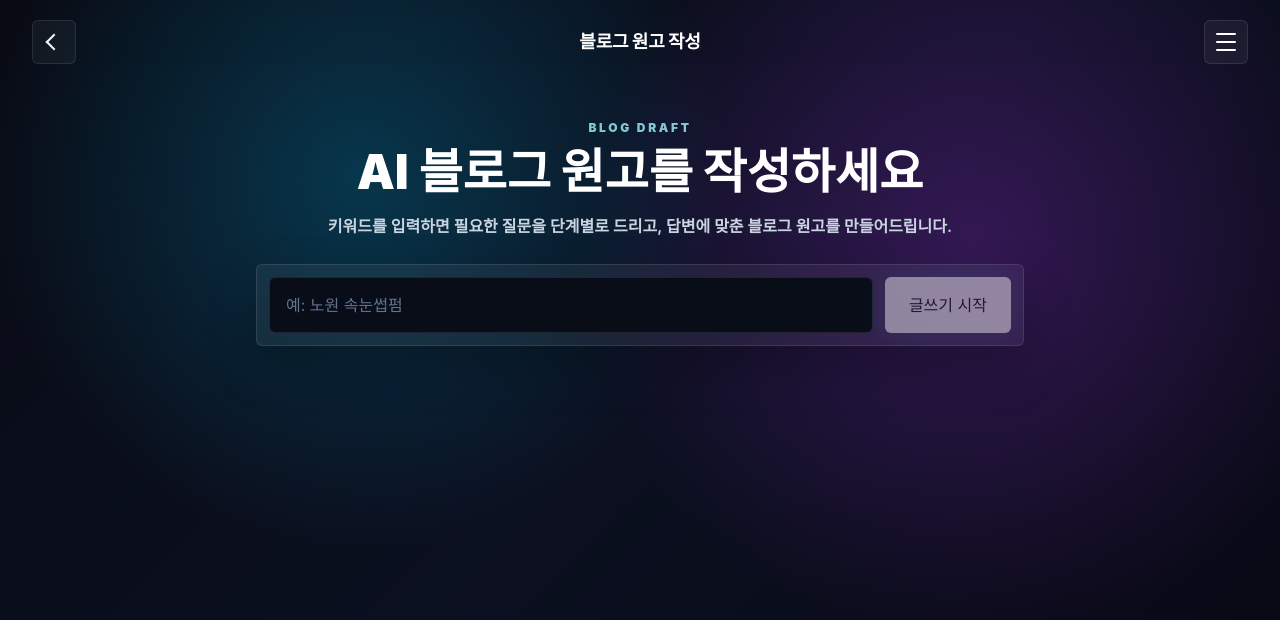
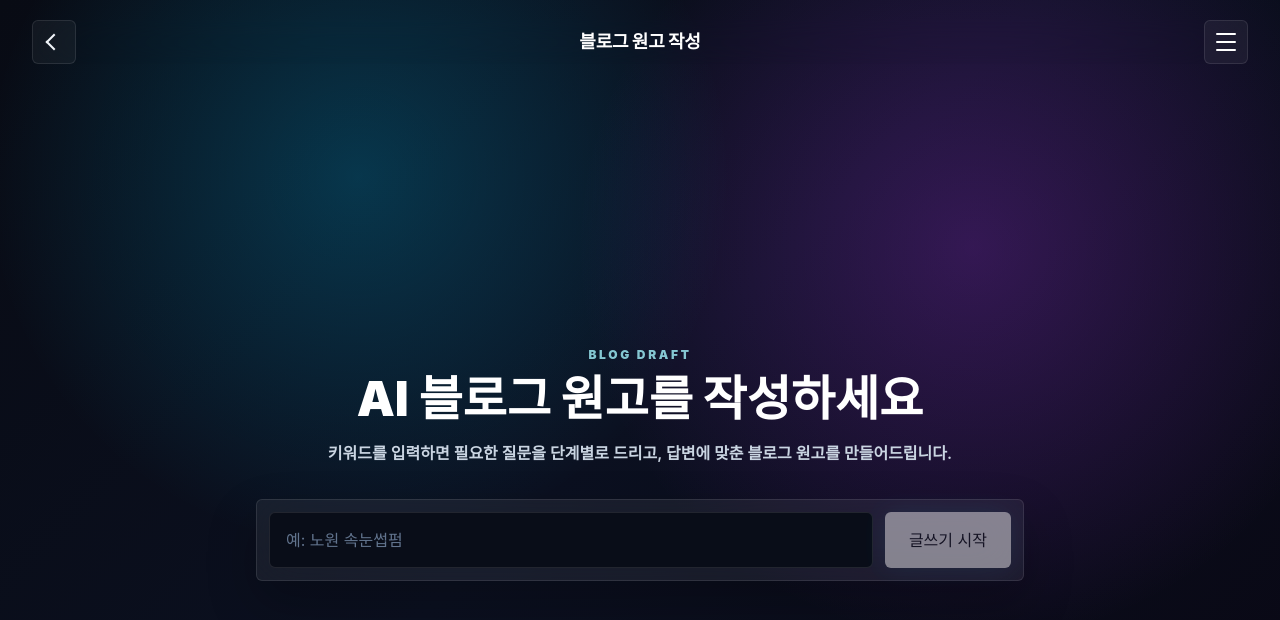
Before and after one commit to dev-wook/ai-marketing, a Next.js app: page / in a window 1280 px wide. Both pictures are taken after a click on the button 639 px from the left and 634 px from the top of the page. Shown: the top 620 px of the page. Built offline with nearby package versions, Linux system fonts and the light colour scheme.

Commit message:
Align blog draft hero layout

```diff
--- a/features/blog-posting/components/blog-posting-tool.tsx
+++ b/features/blog-posting/components/blog-posting-tool.tsx
@@ -182,22 +182,24 @@ export function BlogPostingTool() {
   }
 
   return (
-    <div className="mx-auto grid min-h-[calc(100vh-4rem)] max-w-5xl content-start gap-4 py-4 md:gap-6 md:py-6">
+    <div className="mx-auto grid min-h-[calc(100vh-4rem)] max-w-5xl content-center py-6">
       <section className="text-center">
         <p className="text-xs font-black uppercase tracking-[0.22em] text-cyan-200/80">
           Blog Draft
         </p>
-        <h2 className="mt-3 text-2xl font-black tracking-normal md:text-5xl">
+        <h2 className="mt-3 text-3xl font-black tracking-normal md:text-5xl">
           AI 블로그 원고를 작성하세요
         </h2>
-        <p className="mx-auto mt-3 max-w-4xl text-sm font-semibold leading-6 text-slate-300 md:mt-4 md:text-base md:leading-7">
+        <p className="mx-auto mt-4 max-w-6xl text-base font-semibold leading-7 text-slate-300">
           키워드를 입력하면 필요한 질문을 단계별로 드리고, 답변에 맞춘 블로그 원고를
           만들어드립니다.
         </p>
-      </section>
 
-      <section className="mx-auto w-full max-w-3xl rounded-md border border-white/10 bg-white/[0.06] p-3 shadow-[0_22px_50px_rgba(0,0,0,0.24)] backdrop-blur-xl">
-        <form onSubmit={submitKeyword} className="flex flex-col gap-3 md:flex-row">
+        <form
+          onSubmit={submitKeyword}
+          className="mx-auto mt-8 max-w-3xl rounded-md border border-white/10 bg-white/[0.06] p-3 shadow-[0_22px_50px_rgba(0,0,0,0.24)] backdrop-blur-xl"
+        >
+          <div className="flex flex-col gap-3 md:flex-row">
             <input
               value={keyword}
               onChange={(event) => {
@@ -216,18 +218,18 @@ export function BlogPostingTool() {
             >
               {isLoading && step === 'input' ? '확인 중' : '글쓰기 시작'}
             </button>
+          </div>
         </form>
+
         {isLoading && step === 'input' ? (
           <LoadingProgress
             title="관련 콘텐츠를 확인하고 있습니다."
             description="원고 방향을 정리하고 맞춤 질문을 준비합니다."
           />
         ) : null}
+
+        {errorMessage ? <BlogErrorMessage message={errorMessage} log={errorLog} /> : null}
       </section>
-
-      {errorMessage ? (
-        <BlogErrorMessage message={errorMessage} log={errorLog} />
-      ) : null}
 
       {analysis ? (
         <>
```
Lines whose indentation alone changed are shown as unchanged.
